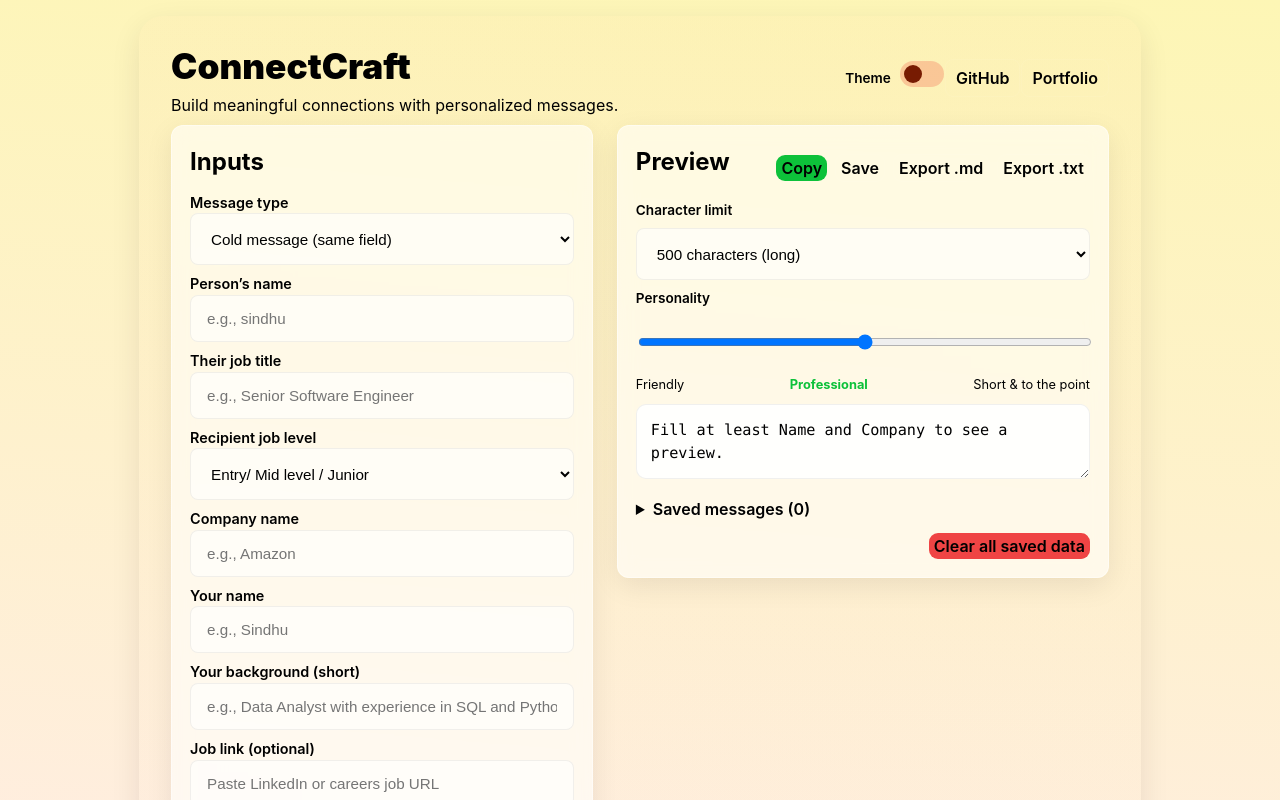
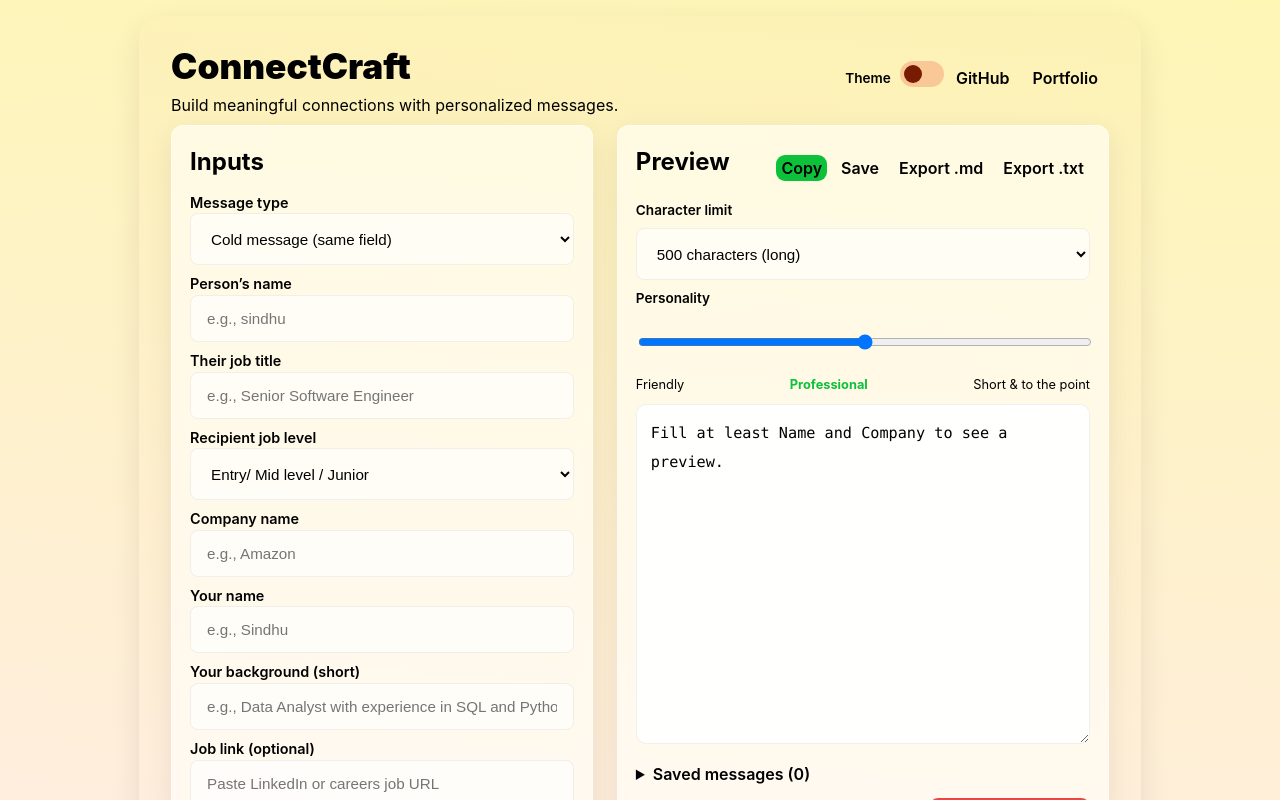
Before and after one commit to kothurisindhu2000/ConnectCraft-Build-Meaningful-Connections, a React (Vite) app: page / in a window 1280 px wide. Shown: the top 800 px of the page. Built offline with nearby package versions, Linux system fonts and the light colour scheme.

Commit message:
Adjust preview box min-height and line-height

```diff
--- a/src/App.css
+++ b/src/App.css
@@ -340,14 +340,14 @@ textarea {
 /* Preview text box that shows the generated message */
 .preview {
   width: 100%;
-  min-height: Auto;
+  min-height: 340px;
   padding: 14px;
   border-radius: 10px;
   border: 1px solid rgba(0, 4, 9, 0.06);
   background: rgba(255, 255, 255, 0.9);
   font-family: ui-monospace, SFMono-Regular, Menlo, monospace;
   color: var(--text);
-  line-height: 1.5;
+  line-height: 1.9;
 }
 
 /* -------------------------
```
